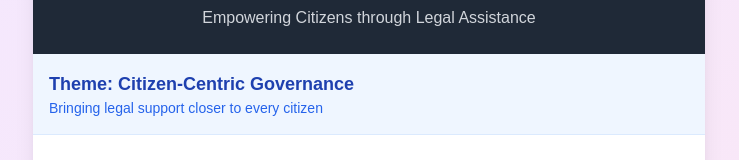
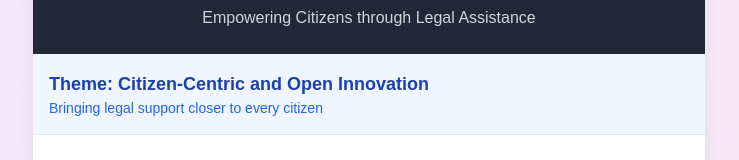
Before and after one commit to Shub3am/Indian-Law-Chatbot, a Next.js app: page / in a window 1280 px wide. Shown: the part 146-306 px from the top of the page, without its empty margins (271-1010 px from the left). Built offline with nearby package versions, Linux system fonts and the light colour scheme.

Commit message:
refactored

```diff
--- a/app/page.tsx
+++ b/app/page.tsx
@@ -29,7 +29,7 @@ export default function Home() {
             </div>
             <div className="bg-blue-50 p-4 border-b border-blue-100">
               <h2 className="text-lg font-semibold text-blue-800">
-                Theme: Citizen-Centric Governance
+                Theme: Citizen-Centric and Open Innovation
               </h2>
               <p className="text-sm text-blue-600">
                 Bringing legal support closer to every citizen
```
